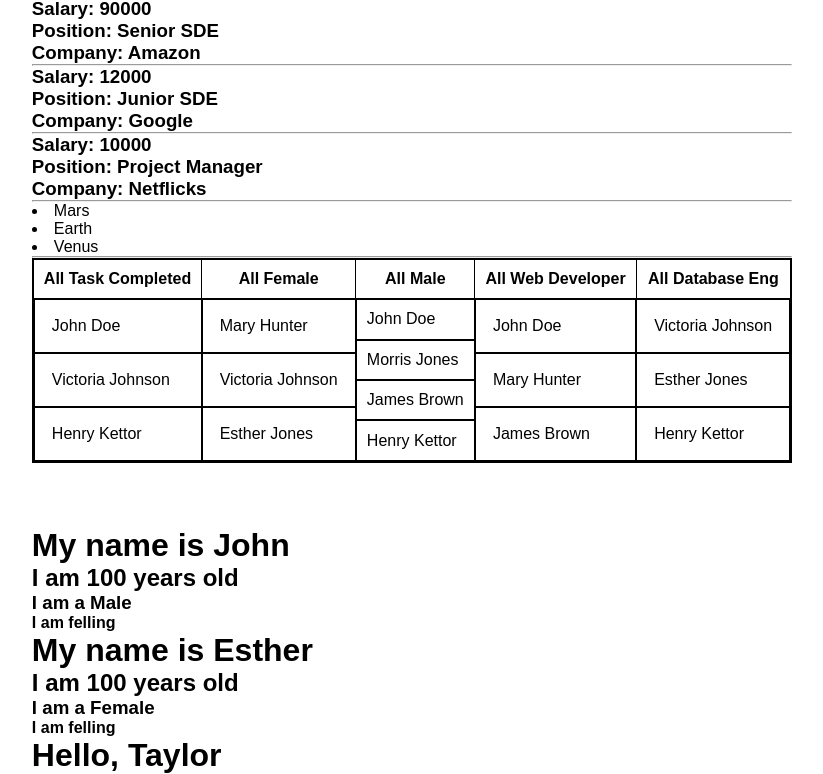
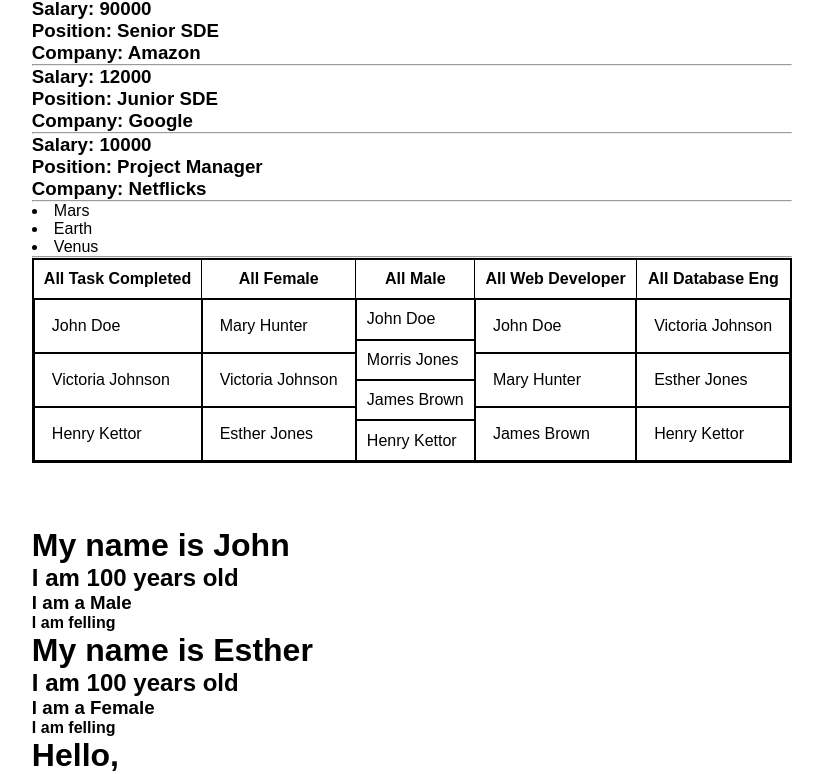
Before and after one commit to nimely111/React-Coding-snippet, a React (Vite) app: page / in a window 1280 px wide. Shown: the part 360-1134 px from the top of the page, without its empty margins (228-1051 px from the left). Built offline with nearby package versions, Linux system fonts and the light colour scheme.

Commit message:
update the props in the greetings component in the app.jsx file

```diff
--- a/src/App.jsx
+++ b/src/App.jsx
@@ -58,7 +58,7 @@ function App() {
         <Emplooyes />
         <CompareClassToFunction />
         <CompareFunctionToClass />
-        <Greetings name="Taylor" />
+        <Greetings first_name="Taylor" last_name="Jones"/>
       </div>
 
 
```
